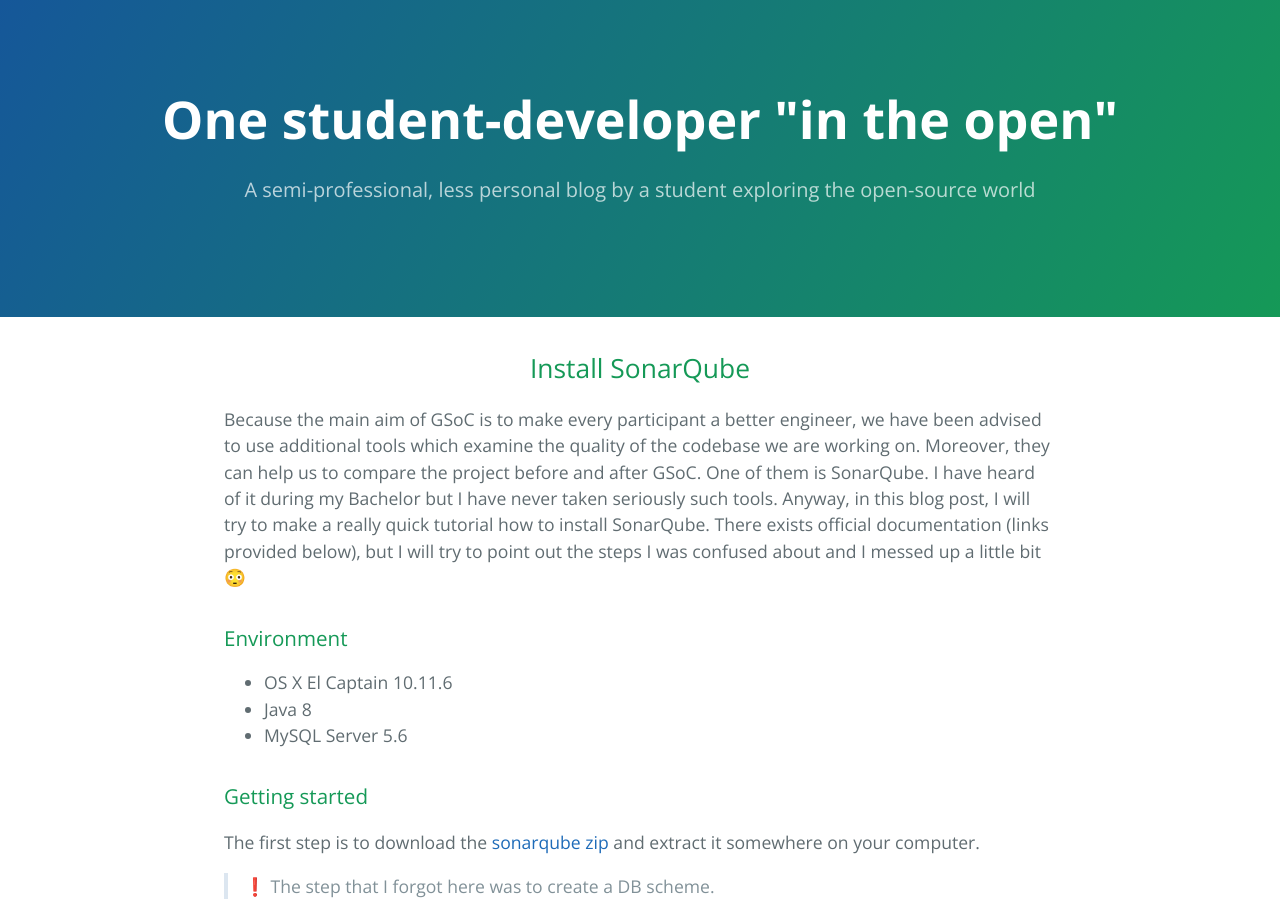
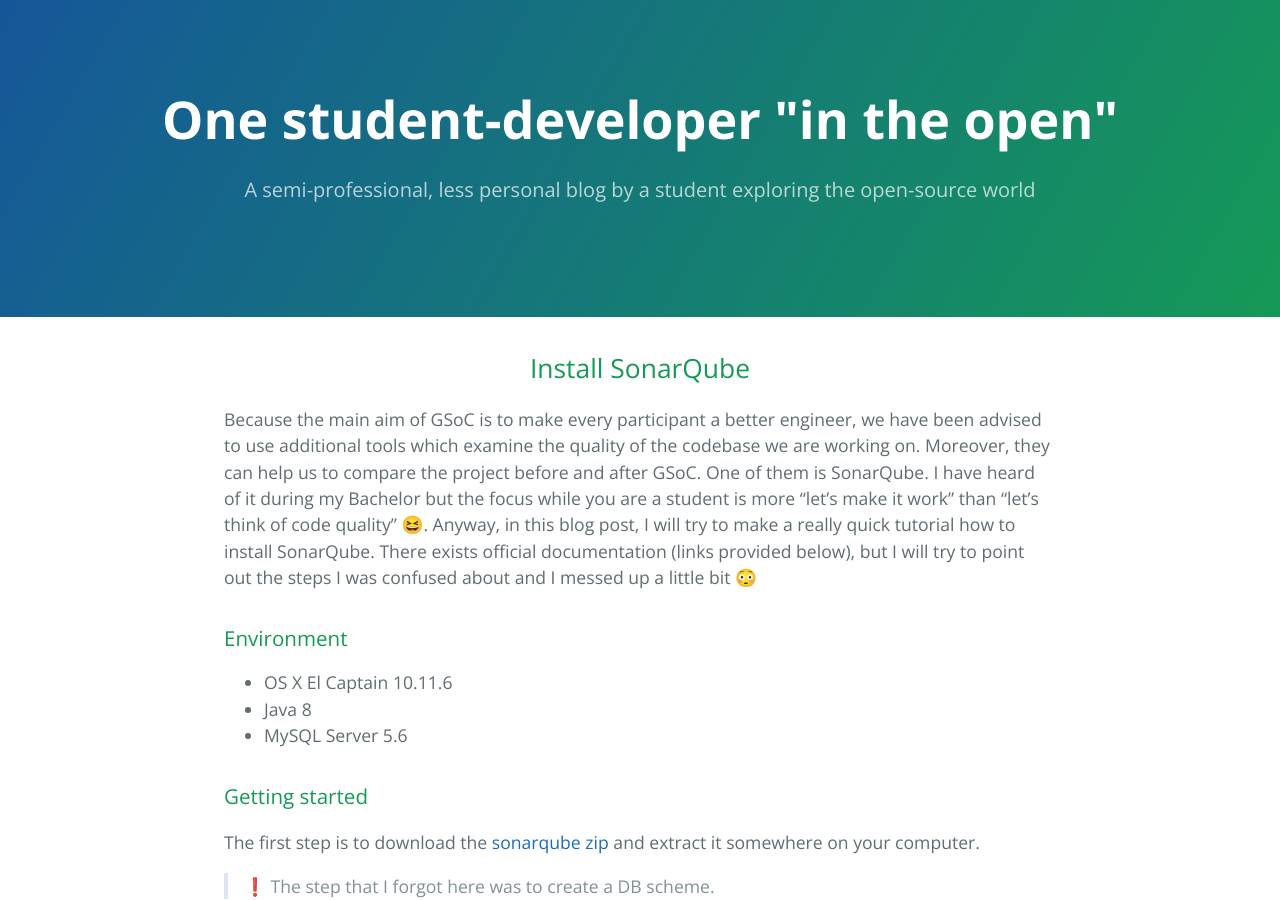
Before and after one commit to polinankoleva/polinankoleva.github.io, a Jekyll site: the page built from _posts/2017-07-13-install-sonar-qube.markdown, in a window 1280 px wide and 900 px high. Built offline with Jekyll 4.4.1, drawn with Linux system fonts in a browser that asks for light colours; emoji names are drawn with the system emoji font; comment, search, counter and statistics services are not loaded.

Commit message:
Update the "Install SonarQube" article.

```diff
--- a/_posts/2017-07-13-install-sonar-qube.markdown
+++ b/_posts/2017-07-13-install-sonar-qube.markdown
@@ -6,7 +6,7 @@
 comments: true
 ---
 
-Because the main aim of GSoC is to make every participant a better engineer, we have been advised to use additional tools which examine the quality of the codebase we are working on. Moreover, they can help us to compare the project before and after GSoC. One of them is SonarQube. I have heard of it during my Bachelor but I have never taken seriously such tools. Anyway, in this blog post, I will try to make a really quick tutorial how to install SonarQube. There exists official documentation (links provided below), but I will try to point out the steps I was confused about and I messed up a little bit :flushed:
+Because the main aim of GSoC is to make every participant a better engineer, we have been advised to use additional tools which examine the quality of the codebase we are working on. Moreover, they can help us to compare the project before and after GSoC. One of them is SonarQube. I have heard of it during my Bachelor but the focus while you are a student is more "let's make it work" than "let's think of code quality" :laughing:. Anyway, in this blog post, I will try to make a really quick tutorial how to install SonarQube. There exists official documentation (links provided below), but I will try to point out the steps I was confused about and I messed up a little bit :flushed:
 
 ### Environment
 
```
